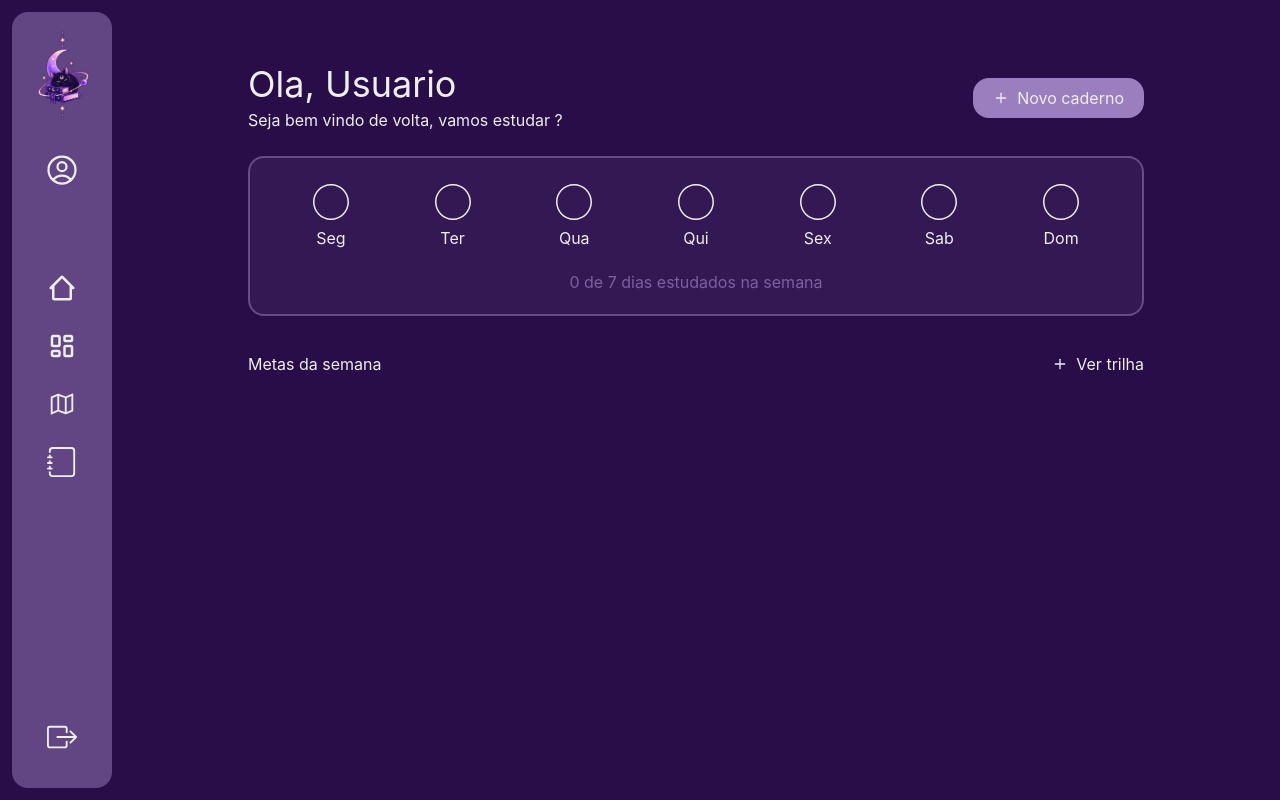
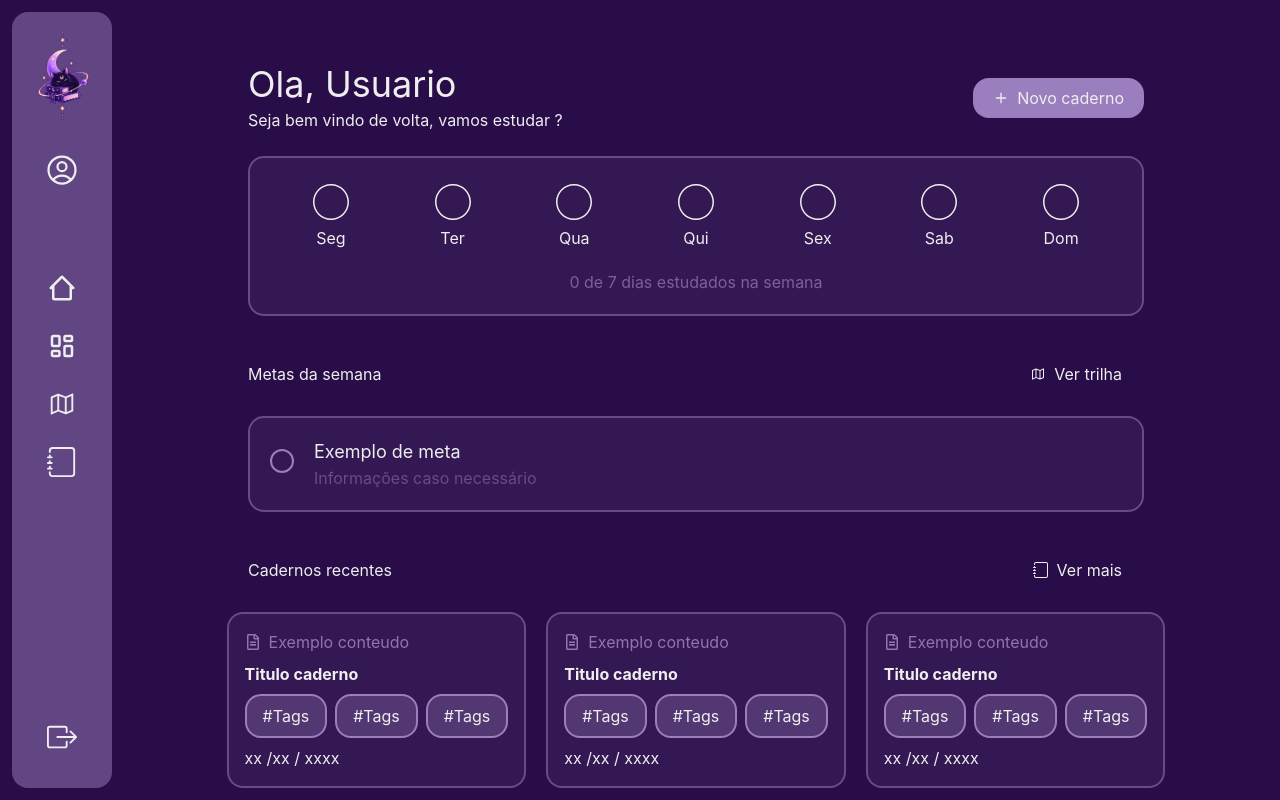
Before and after one commit to stelsol/Caderno-estudos, a React (Vite) app: page /Home in a window 1280 px wide. Built offline with nearby package versions, Linux system fonts and the light colour scheme.

Commit message:
Finalizando Home

```diff
--- a/src/pages/Home.jsx
+++ b/src/pages/Home.jsx
@@ -8,6 +8,8 @@ import { BiHomeAlt2 } from "react-icons/bi";
 import { HiOutlineUserCircle } from "react-icons/hi2";
 import { FiPlus } from "react-icons/fi";
 import { LiaCircleSolid } from "react-icons/lia";
+import { IoCheckmark } from "react-icons/io5";
+import { FaRegFileAlt } from "react-icons/fa";
 export default function Home() {
   return (
     <div className=" min-h-screen w-auto flex flex-col  bg-[#290d48]   font-sans text-foreground box-border text-[#eeeeee]">
@@ -52,7 +54,7 @@ export default function Home() {
                 </div>
                 <button
                   type="button"
-                  className="flex justify-center items-center gap-2 px-5 py-2 bg-[#9B7EBD] rounded-2xl"
+                  className="flex justify-center items-center gap-2 px-5 py-2 bg-[#9B7EBD] rounded-2xl cursor-pointer"
                 >
                   {" "}
                   <FiPlus />
@@ -107,16 +109,104 @@ export default function Home() {
             </section>
 
             {/* Section Metas da semana */}
-            <section className="flex  items-center">
+            <section className="flex  flex-col items-center gap-5">
               <div className="flex w-4xl   justify-between items-center  ">
                 <div>
                   <p>Metas da semana</p>
                 </div>
 
-                <div className="flex items-center gap-2">
+                <div className="flex items-center gap-2 border-2 border-transparent hover:border-[#9B7EBD]/70 rounded-2xl px-5 py-2 cursor-pointer">
                   {" "}
-                  <FiPlus />
+                  <LiaMapSolid />
                   <p>Ver trilha</p>
+                </div>
+              </div>
+              <div className="w-full bg-[#9B7EBD]/10  border-2 border-[#9B7EBD]/50 text-center  flex gap-5 rounded-2xl  p-5 items-center ">
+                <div>
+                  <label className="relative inline-flex ">
+                    <input
+                      type="checkbox"
+                      name="check"
+                      className="sr-only peer"
+                    />
+                    <span className="rounded-full  inline-block border-2 border-[#9B7EBD] w-6 h-6 peer-checked:bg-[#9B7EBD] peer-focus-visible:ring-2"></span>
+                    <IoCheckmark className=" absolute hidden peer-checked:block inset-0 m-auto w-5 h-5  text-[#eeeeee] " />
+                  </label>
+                </div>
+                <div className="flex flex-col items-start">
+                  <h3 className="text-lg">Exemplo de meta </h3>
+                  <p className="text-[#9B7EBD]/50 ">
+                    Informações caso necessário
+                  </p>
+                </div>
+              </div>
+            </section>
+            <section className="flex  flex-col items-center gap-5">
+              <div className="flex w-4xl   justify-between items-center  ">
+                <div>
+                  <p>Cadernos recentes</p>
+                </div>
+
+                <div className="flex items-center gap-2 border-2 border-transparent hover:border-[#9B7EBD]/70 rounded-2xl px-5 py-2 cursor-pointer">
+                  {" "}
+                  <BsJournal />
+                  <p>Ver mais</p>
+                </div>
+              </div>
+              <div className="w-full text-center  flex gap-5 rounded-2xl  items-start ">
+                <div className="flex flex-col gap-2 items-start border-2 border-[#9B7EBD]/50 bg-[#9B7EBD]/10 rounded-2xl p-4 ">
+                  <span className=" flex gap-2 items-center text-[#9B7EBD]/90">
+                    <FaRegFileAlt /> Exemplo conteudo
+                  </span>
+                  <h3 className="font-bold">Titulo caderno</h3>
+                  <div className="flex gap-2">
+                    <p className="inline-block py-2 px-4 border-2 border-[#9B7EBD] bg-[#9B7EBD]/30 rounded-2xl">
+                      #Tags
+                    </p>
+                    <p className="inline-block py-2 px-4 border-2 border-[#9B7EBD] bg-[#9B7EBD]/30 rounded-2xl">
+                      #Tags
+                    </p>
+                    <p className="inline-block py-2 px-4 border-2 border-[#9B7EBD] bg-[#9B7EBD]/30 rounded-2xl">
+                      #Tags
+                    </p>
+                  </div>
+                  <p>xx /xx / xxxx</p>
+                </div>
+                <div className="flex flex-col gap-2 items-start border-2 border-[#9B7EBD]/50 bg-[#9B7EBD]/10 rounded-2xl p-4 ">
+                  <span className=" flex gap-2 items-center text-[#9B7EBD]/90">
+                    <FaRegFileAlt /> Exemplo conteudo
+                  </span>
+                  <h3 className="font-bold">Titulo caderno</h3>
+                  <div className="flex gap-2">
+                    <p className="inline-block py-2 px-4 border-2 border-[#9B7EBD] bg-[#9B7EBD]/30 rounded-2xl">
+                      #Tags
+                    </p>
+                    <p className="inline-block py-2 px-4 border-2 border-[#9B7EBD] bg-[#9B7EBD]/30 rounded-2xl">
+                      #Tags
+                    </p>
+                    <p className="inline-block py-2 px-4 border-2 border-[#9B7EBD] bg-[#9B7EBD]/30 rounded-2xl">
+                      #Tags
+                    </p>
+                  </div>
+                  <p>xx /xx / xxxx</p>
+                </div>
+                <div className="flex flex-col gap-2 items-start border-2 border-[#9B7EBD]/50 bg-[#9B7EBD]/10 rounded-2xl p-4 ">
+                  <span className=" flex gap-2 items-center text-[#9B7EBD]/90">
+                    <FaRegFileAlt /> Exemplo conteudo
+                  </span>
+                  <h3 className="font-bold">Titulo caderno</h3>
+                  <div className="flex gap-2">
+                    <p className="inline-block py-2 px-4 border-2 border-[#9B7EBD] bg-[#9B7EBD]/30 rounded-2xl">
+                      #Tags
+                    </p>
+                    <p className="inline-block py-2 px-4 border-2 border-[#9B7EBD] bg-[#9B7EBD]/30 rounded-2xl">
+                      #Tags
+                    </p>
+                    <p className="inline-block py-2 px-4 border-2 border-[#9B7EBD] bg-[#9B7EBD]/30 rounded-2xl">
+                      #Tags
+                    </p>
+                  </div>
+                  <p>xx /xx / xxxx</p>
                 </div>
               </div>
             </section>
```
